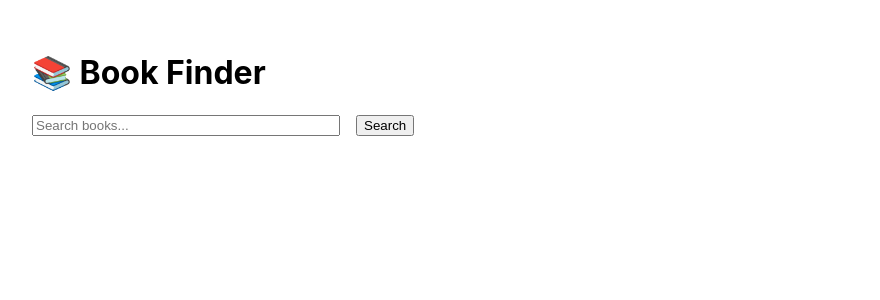
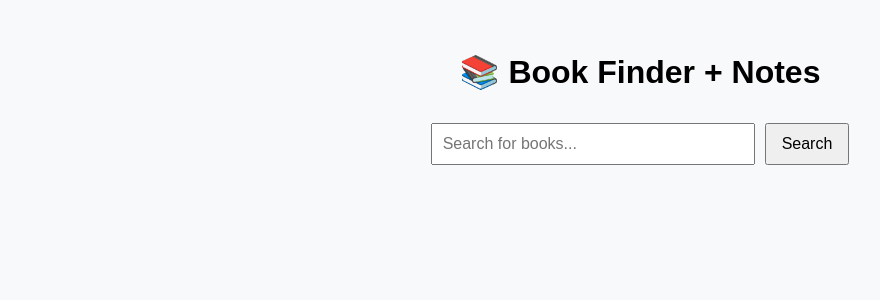
Before and after one commit to Lunixius/book-notes-client, a React (Create React App) app: page / in a window 1280 px wide. Shown: the top 300 px of the page, without its empty margins (0-880 px from the left). Built offline with nearby package versions, Linux system fonts and the light colour scheme.

Commit message:
CSS decoration.

```diff
--- /dev/null
+++ b/src/App.css
@@ -0,0 +1,61 @@
+body {
+  font-family: Arial, sans-serif;
+  margin: 0;
+  background-color: #f8f9fa;
+}
+
+.container {
+  padding: 2rem;
+  max-width: 1000px;
+  margin: auto;
+}
+
+h1 {
+  text-align: center;
+  margin-bottom: 2rem;
+}
+
+.search-form {
+  display: flex;
+  justify-content: center;
+  gap: 10px;
+  margin-bottom: 2rem;
+}
+
+.search-form input {
+  width: 300px;
+  padding: 10px;
+  font-size: 1rem;
+}
+
+.search-form button {
+  padding: 10px 15px;
+  font-size: 1rem;
+  cursor: pointer;
+}
+
+.book-grid {
+  display: grid;
+  grid-template-columns: repeat(auto-fit, minmax(250px, 1fr));
+  gap: 1.5rem;
+}
+
+.book-card {
+  background-color: white;
+  border-radius: 10px;
+  box-shadow: 0 4px 10px rgba(0,0,0,0.1);
+  padding: 1rem;
+  text-align: left;
+}
+
+.book-card h3,
+.book-card p {
+  text-align: justify;
+}
+
+
+.book-card img {
+  max-width: 100%;
+  height: auto;
+  border-radius: 5px;
+}
--- a/src/App.js
+++ b/src/App.js
@@ -1,5 +1,6 @@
 import React, { useState } from 'react';
 import axios from 'axios';
+import './App.css';
 
 function App() {
   const [query, setQuery] = useState('');
@@ -11,31 +12,30 @@ function App() {
       const res = await axios.get(`http://localhost:5000/api/search?q=${query}`);
       setBooks(res.data);
     } catch (err) {
-      console.error('Search failed:', err);
+      console.error('Search error:', err);
     }
   };
 
   return (
-    <div style={{ padding: '2rem' }}>
-      <h1>📚 Book Finder</h1>
-      <form onSubmit={handleSearch}>
+    <div className="container">
+      <h1>📚 Book Finder + Notes</h1>
+      <form onSubmit={handleSearch} className="search-form">
         <input
           type="text"
+          placeholder="Search for books..."
           value={query}
           onChange={(e) => setQuery(e.target.value)}
-          placeholder="Search books..."
-          style={{ width: '300px', marginRight: '1rem' }}
         />
         <button type="submit">Search</button>
       </form>
 
-      <div style={{ marginTop: '2rem' }}>
+      <div className="book-grid">
         {books.map((book) => (
-          <div key={book.googleId} style={{ marginBottom: '1rem' }}>
+          <div className="book-card" key={book.googleId || book.title}>
             <h3>{book.title}</h3>
-            <p><strong>Author:</strong> {book.authors.join(', ')}</p>
-            <img src={book.thumbnail} alt={book.title} width="100" />
-            <p>{book.description}</p>
+            <p><strong>Author:</strong> {book.authors?.join(', ') || 'Unknown'}</p>
+            {book.thumbnail && <img src={book.thumbnail} alt={book.title} />}
+            <p>{book.description || 'No description available.'}</p>
           </div>
         ))}
       </div>
```
